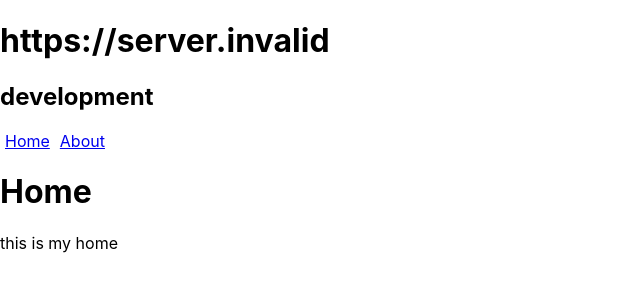
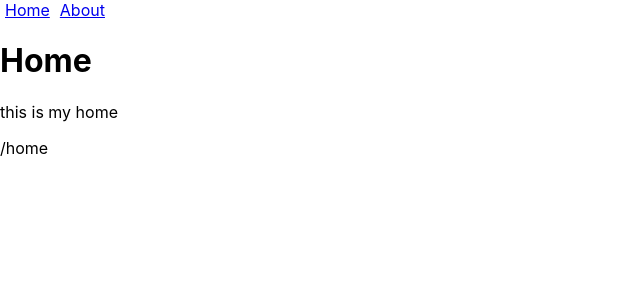
Before and after one commit to anibal-fuentes-impresee/express-react-example, a React (Create React App) app in the folder express-react-example/: page /home in a window 1280 px wide. Shown: the top 300 px of the page, without its empty margins (0-640 px from the left). Built offline with nearby package versions, Linux system fonts and the light colour scheme; no server answers.

Commit message:
changes to navigation

```diff
--- a/express-react-example/src/App.js
+++ b/express-react-example/src/App.js
@@ -11,14 +11,12 @@ class App extends Component {
   render() {
     return (
       <Router>
-        <h1> {process.env.REACT_APP_BASE_URL} </h1>
-        <h2> {process.env.NODE_ENV} </h2>
         <a href={`${urls.BASE_URL}/home`} style={{margin: "5px"}}>Home</a>
         <a href={`${urls.BASE_URL}/about`} style={{margin: "5px"}}>About</a>
         <Switch>
-          <Route exact path={`${urls.BASE_URL}/`} component={Home} />
-          <Route exact path={`${urls.BASE_URL}/home`} component={Home} />
-          <Route exact path={`${urls.BASE_URL}/about`} component={About} />
+          <Route exact path="/home" component={Home} />
+          <Route exact path="/about" component={About} />
+          <Route path="/" component={Home} />
         </Switch>
       </Router>
     );
--- a/express-react-example/src/components/Home.js
+++ b/express-react-example/src/components/Home.js
@@ -6,6 +6,7 @@ export default class Home extends Component {
       <div>
         <h1>Home</h1>
         <p>this is my home</p>
+        <p>{this.props.location.pathname}</p>
       </div>
     )
   }
--- a/express-react-example/src/index.js
+++ b/express-react-example/src/index.js
@@ -1,12 +1,13 @@
 import React from 'react';
 import ReactDOM from 'react-dom';
 import './index.css';
+import { BrowserRouter as Router } from "react-router-dom";
 import App from './App';
 import reportWebVitals from './reportWebVitals';
 
 ReactDOM.render(
   <React.StrictMode>
-    <App />
+  	<App />
   </React.StrictMode>,
   document.getElementById('root')
 );
--- a/express-react-example/webpack-stats.json
+++ b/express-react-example/webpack-stats.json
@@ -1 +1 @@
-{"status":"done","chunks":{"main":["vendors~main-d9296eb4ec6336820ecf.js","main-d9296eb4ec6336820ecf.js"]},"assets":{"main-d9296eb4ec6336820ecf.js":{"name":"main-d9296eb4ec6336820ecf.js","path":"/home/impresee/anibal/estudio_y_tutoriales/express-react-example/express-react-example/dist/main-d9296eb4ec6336820ecf.js"},"vendors~main-d9296eb4ec6336820ecf.js":{"name":"vendors~main-d9296eb4ec6336820ecf.js","path":"/home/impresee/anibal/estudio_y_tutoriales/express-react-example/express-react-example/dist/vendors~main-d9296eb4ec6336820ecf.js"},"2-d9296eb4ec6336820ecf.js":{"name":"2-d9296eb4ec6336820ecf.js","path":"/home/impresee/anibal/estudio_y_tutoriales/express-react-example/express-react-example/dist/2-d9296eb4ec6336820ecf.js"},"index.html":{"name":"index.html","path":"/home/impresee/anibal/estudio_y_tutoriales/express-react-example/express-react-example/dist/index.html"}}}
+{"status":"done","chunks":{"main":["vendors~main-c658cb0c0cc1a9a1c649.js","main-c658cb0c0cc1a9a1c649.js"]},"assets":{"main-c658cb0c0cc1a9a1c649.js":{"name":"main-c658cb0c0cc1a9a1c649.js","path":"/home/impresee/anibal/estudio_y_tutoriales/express-react-example/express-react-example/dist/main-c658cb0c0cc1a9a1c649.js"},"vendors~main-c658cb0c0cc1a9a1c649.js":{"name":"vendors~main-c658cb0c0cc1a9a1c649.js","path":"/home/impresee/anibal/estudio_y_tutoriales/express-react-example/express-react-example/dist/vendors~main-c658cb0c0cc1a9a1c649.js"},"2-c658cb0c0cc1a9a1c649.js":{"name":"2-c658cb0c0cc1a9a1c649.js","path":"/home/impresee/anibal/estudio_y_tutoriales/express-react-example/express-react-example/dist/2-c658cb0c0cc1a9a1c649.js"},"index.html":{"name":"index.html","path":"/home/impresee/anibal/estudio_y_tutoriales/express-react-example/express-react-example/dist/index.html"}}}
```
Also changed, not shown: 7 other files (tests, documents, lock files or other folders).
